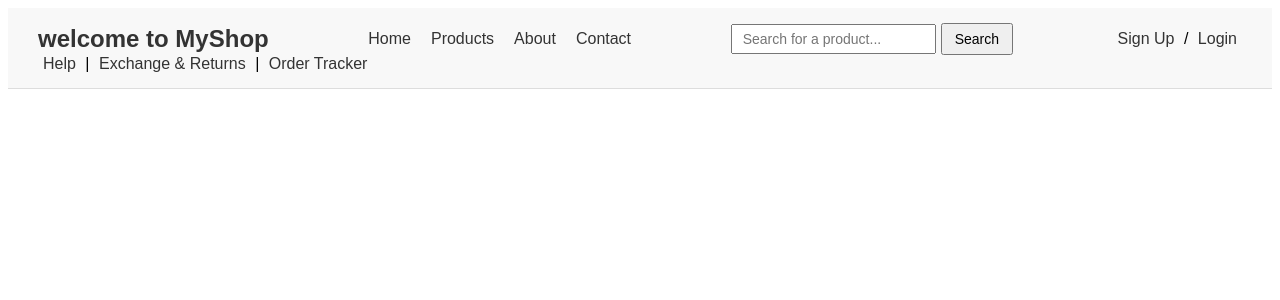
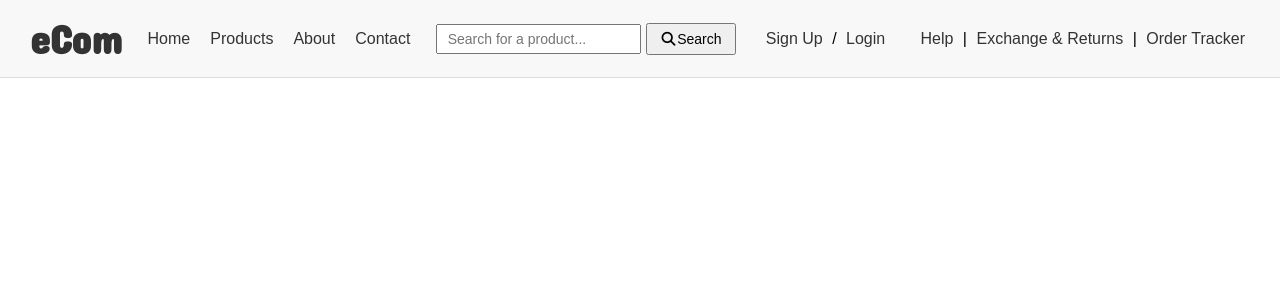
Before and after one commit to Rgaibi/angularBasics, an Angular app: page / in a window 1280 px wide. Shown: the top 300 px of the page. Built offline with nearby package versions, Linux system fonts and the light colour scheme.

Commit message:
adding css styles globaly

```diff
--- a/src/app/header/header.component.css
+++ b/src/app/header/header.component.css
@@ -13,7 +13,8 @@
 /* Logo */
 .logo h1 {
   margin: 0;
-  font-size: 24px;
+  font-size: 40px;
+  font-family: "Concert One", sans-serif;
   color: #333;
 }
 
--- a/src/app/header/header.component.html
+++ b/src/app/header/header.component.html
@@ -1,7 +1,7 @@
 <header>
   <!-- Logo -->
   <div class="logo">
-    <h1>welcome to MyShop</h1>
+    <h1>eCom</h1>
   </div>
 
   <!-- Main navigation -->
@@ -17,7 +17,7 @@
   <!-- Search bar -->
   <div class="search-bar">
     <input type="text" placeholder="Search for a product..." />
-    <button>Search</button>
+    <button><i class="fa-solid fa-magnifying-glass"></i>Search</button>
   </div>
 
   <!-- User actions -->
--- a/src/styles.css
+++ b/src/styles.css
@@ -1 +1,12 @@
 /* You can add global styles to this file, and also import other style files */
+@import url('https://fonts.googleapis.com/css2?family=Concert+One&family=Montserrat:ital,wght@0,100..900;1,100..900&display=swap');
+@import url('https://cdnjs.cloudflare.com/ajax/libs/font-awesome/7.0.0/css/all.min.css');
+
+* {
+    margin: 0px;
+    padding: 0px;
+    box-sizing: border-box;
+}
+body {
+    font-family: "Montserrat", sans-serif;
+}
```
